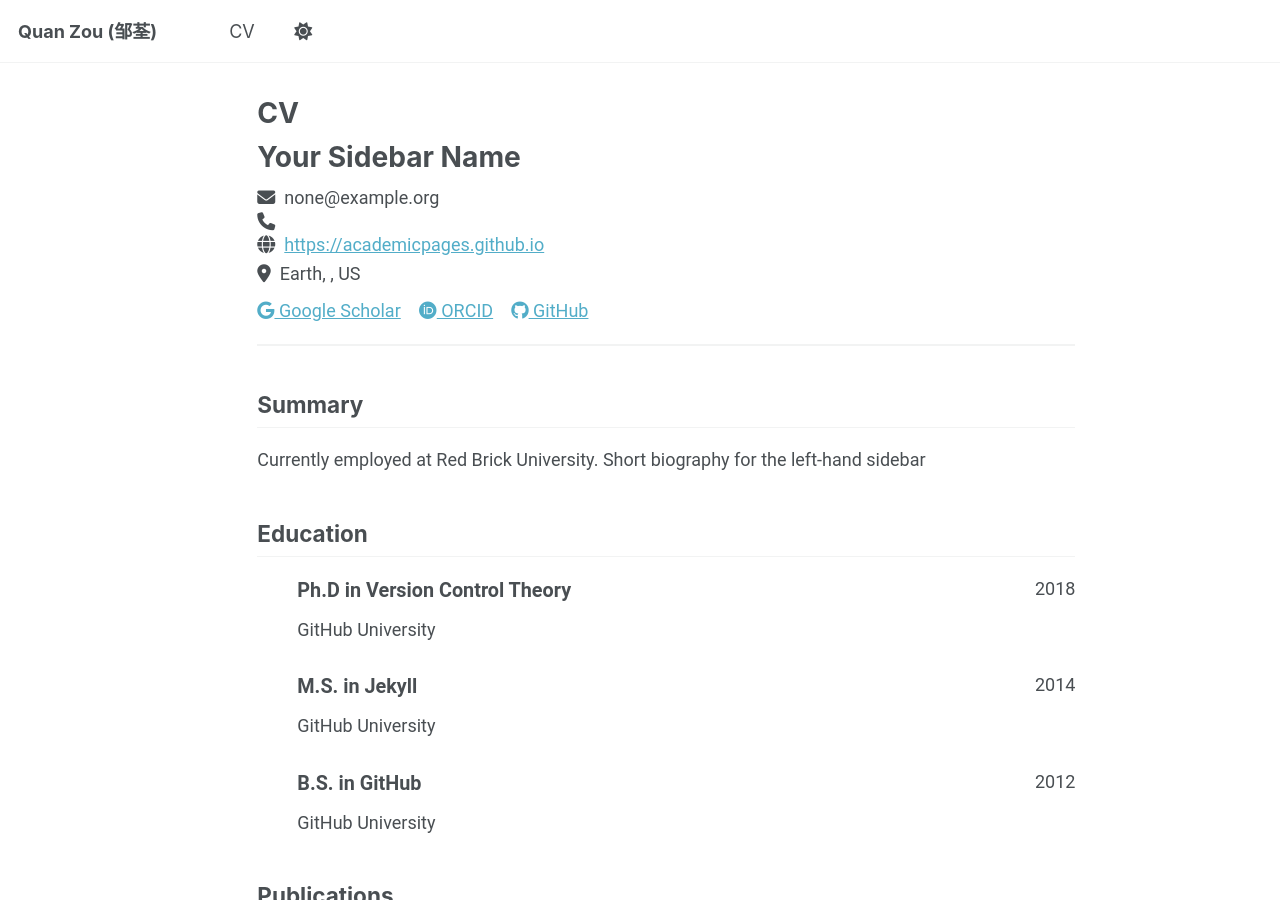
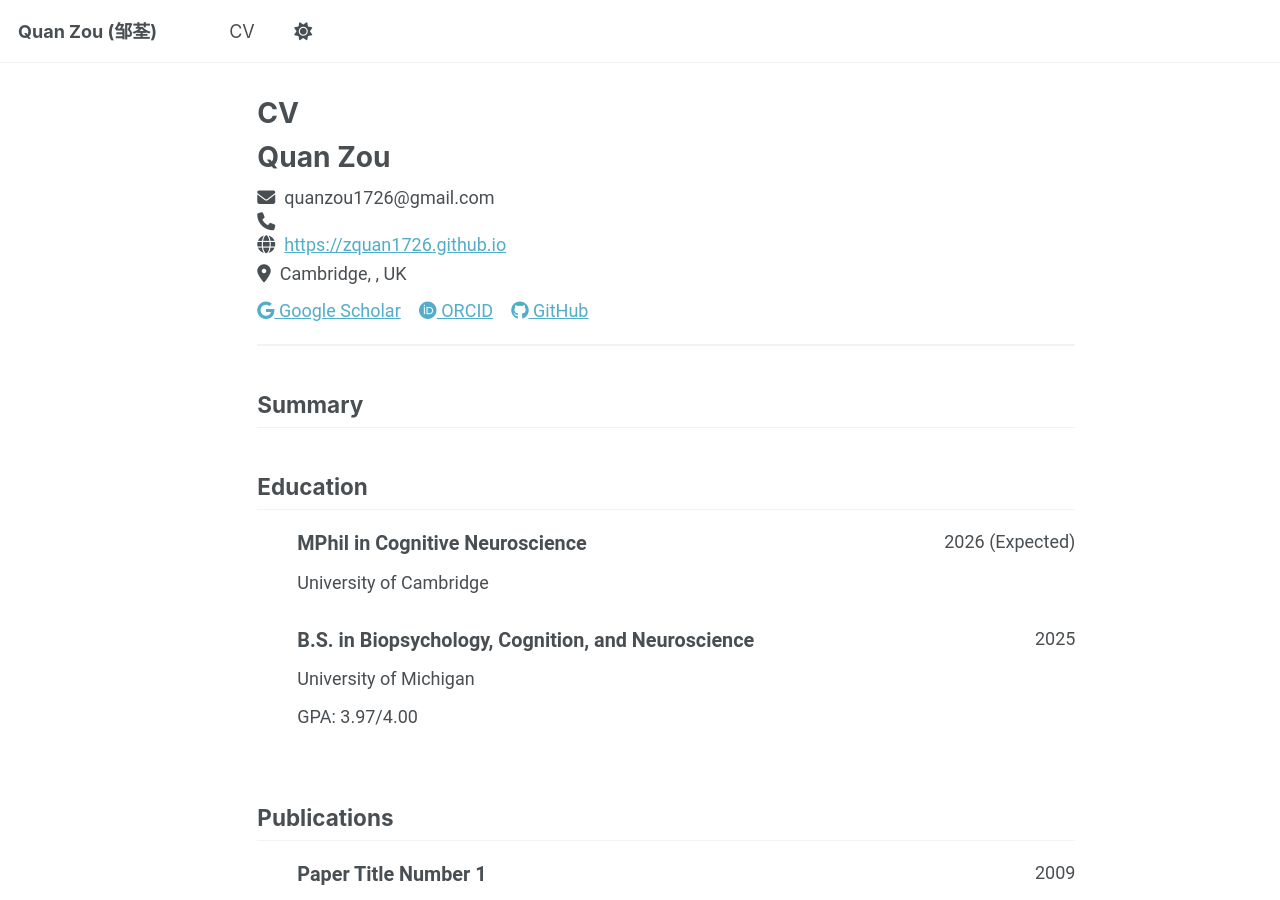
Before and after one commit to zquan2617/zquan2617.github.io, a Jekyll site: the page built from _pages/cv-json.md, in a window 1280 px wide and 900 px high. Built offline with Jekyll 4.4.1, drawn with Linux system fonts in a browser that asks for light colours; a script bundle is joined from its source files by our own code; library files that are not in the unit come from our copies.

Commit message:
Update personal information in cv.json

```diff
--- a/_data/cv.json
+++ b/_data/cv.json
@@ -1,15 +1,15 @@
 {
   "basics": {
-    "name": "Your Sidebar Name",
-    "email": "none@example.org",
+    "name": "Quan Zou",
+    "email": "quanzou1726@gmail.com",
     "phone": "",
-    "website": "https://academicpages.github.io",
-    "summary": "Currently employed at Red Brick University. Short biography for the left-hand sidebar",
+    "website": "https://zquan1726.github.io",
+    "summary": "",
     "location": {
       "address": "",
       "postalCode": "",
-      "city": "Earth",
-      "countryCode": "US",
+      "city": "Cambridge",
+      "countryCode": "UK",
       "region": ""
     },
     "profiles": [
@@ -33,35 +33,35 @@
   "work": [],
   "education": [
     {
-      "institution": "GitHub University",
-      "area": "Ph.D in Version Control Theory",
+      "institution": "University of Cambridge",
+      "area": "MPhil in Cognitive Neuroscience",
       "studyType": "",
       "startDate": "",
-      "endDate": "2018",
+      "endDate": "2026 (Expected)",
       "gpa": null,
       "courses": []
     },
     {
-      "institution": "GitHub University",
-      "area": "M.S. in Jekyll",
-      "studyType": "",
+      "institution": "University of Michigan",
+      "area": "B.S. in Biopsychology, Cognition, and Neuroscience",
+      "studyType": "Honors",
       "startDate": "",
-      "endDate": "2014",
-      "gpa": null,
+      "endDate": "2025",
+      "gpa": 3.97/4.00,
       "courses": []
     },
     {
-      "institution": "GitHub University",
-      "area": "B.S. in GitHub",
+      "institution": "",
+      "area": "",
       "studyType": "",
       "startDate": "",
-      "endDate": "2012",
+      "endDate": "",
       "gpa": null,
       "courses": []
     }
   ],
   "skills": [],
-  "languages": [],
+  "languages": [Chinese (Native), English (Proficient)],
   "interests": [],
   "references": [],
   "publications": [
```
